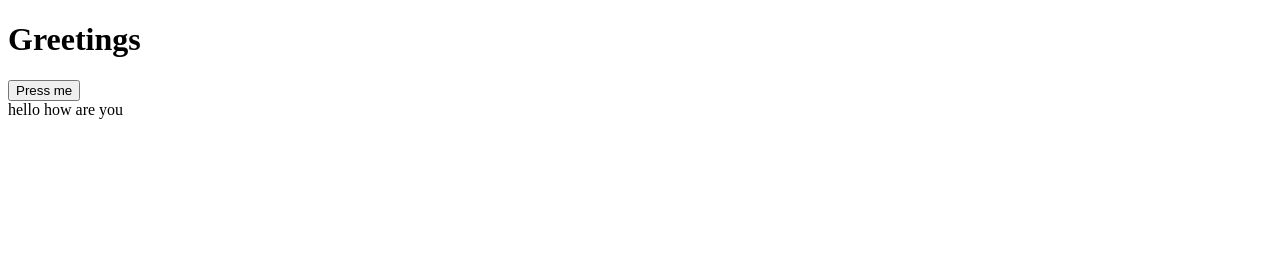
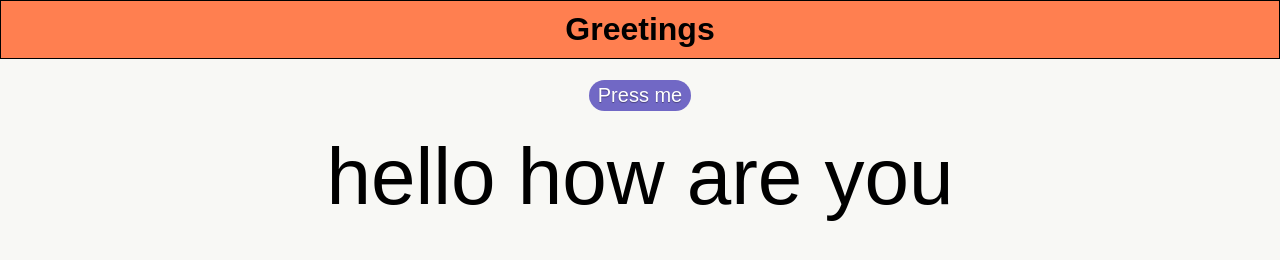
Before and after one commit to FacundoOs/EXAM_craft_academy, a website: page src/index.html in a window 1280 px wide. Both pictures are taken after a click on the button "Press me". Drawn offline with Linux system fonts and the light colour scheme.

Commit message:
Style added

```diff
--- /dev/null
+++ b/src/assets/css/style.css
@@ -0,0 +1,54 @@
+body {
+    font-family: Arial, Helvetica, sans-serif;
+    margin: 0;
+    padding: 0;
+    background-color: rgb(248, 248, 245);
+}
+
+.centerAll {
+    text-align: center;
+}
+
+.convertToBlock {
+    display: block;
+    padding: 10px 0;
+    margin-top: 0;
+    border: 1px solid black;
+    background-color: coral;
+}
+button {
+    border: 0.16em solid rgba(255, 255, 255, 0);
+    background-color: #4e9af1;
+    border-radius: 2em;
+    color: #FFFFFF;
+    text-shadow: 0 0.04em 0.04em rgba(0, 0, 0, 0.35);
+    text-align: center;
+    font-size: 20px;
+    transition: all .2s ease-in-out;
+}
+
+button:hover {
+    background: green;
+    color: white;
+    border-color: rgba(255, 255, 255, 1);
+    transform: scale(1.3);
+    border-radius: 2em;
+    cursor: pointer;
+}
+
+button:focus {
+    background-color:rgb(113, 104, 197);
+}
+
+#message {
+    margin: 20px auto auto;
+    width: 70%;
+    font-size: 80px;
+    transition: all .4s ease-in-out;
+
+}
+
+#message:hover {
+    background-color: darkcyan;
+    color: rgb(221, 220, 220);
+}
--- a/src/index.html
+++ b/src/index.html
@@ -1,15 +1,21 @@
-<!DOCTYPE  html>
-<html  lang="en">
-  <head>
-    <meta  charset="UTF-8"  />
-    <meta  name="viewport"  content="width=device-width, initial-scale=1.0"  />
-    <title>document</title>
-  </head>
+<!DOCTYPE html>
+<html lang="en">
 
-  <body>
-    <h1>Greetings</h1>
-    <button  id="quote">Press me</button>
-    <div  id="message"></div>
-  </body>
-  <script  src="./assets/js/app.js"></script>
+<head>
+  <meta charset="UTF-8" />
+  <meta name="viewport" content="width=device-width, initial-scale=1.0" />
+  <link rel="stylesheet" href="./assets/css/style.css">
+  <title>document</title>
+</head>
+
+<body>
+  <div class="centerAll">
+    <h1 class="convertToBlock">Greetings</h1>
+    <button id="quote">Press me</button>
+    <div id="message"></div>
+  </div>
+</body>
+
+<script src="./assets/js/app.js"></script>
+
 </html>
```
